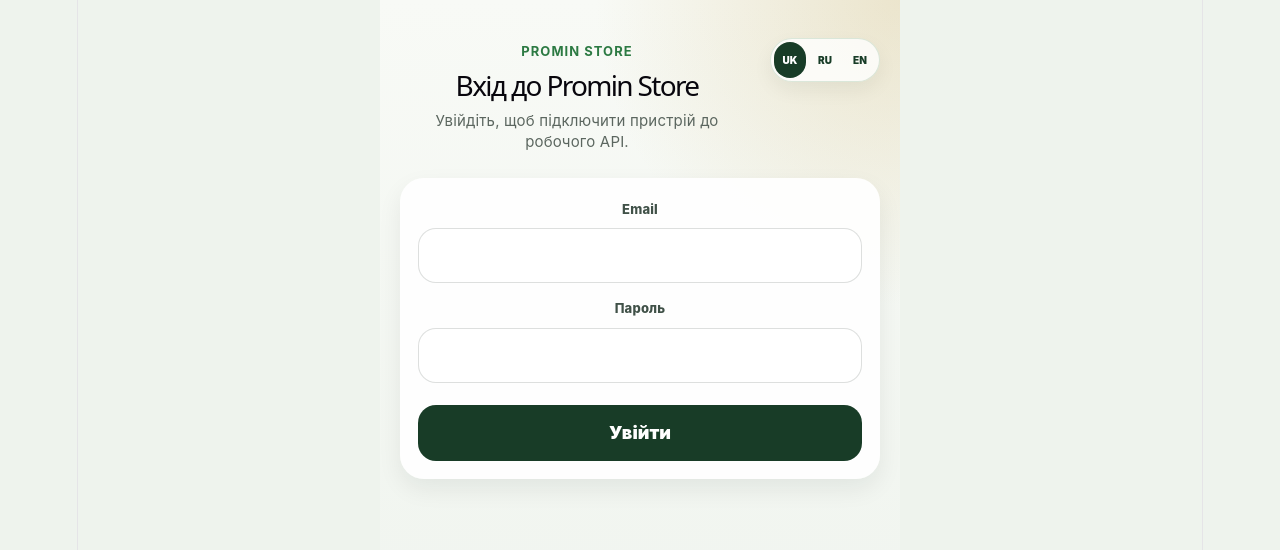
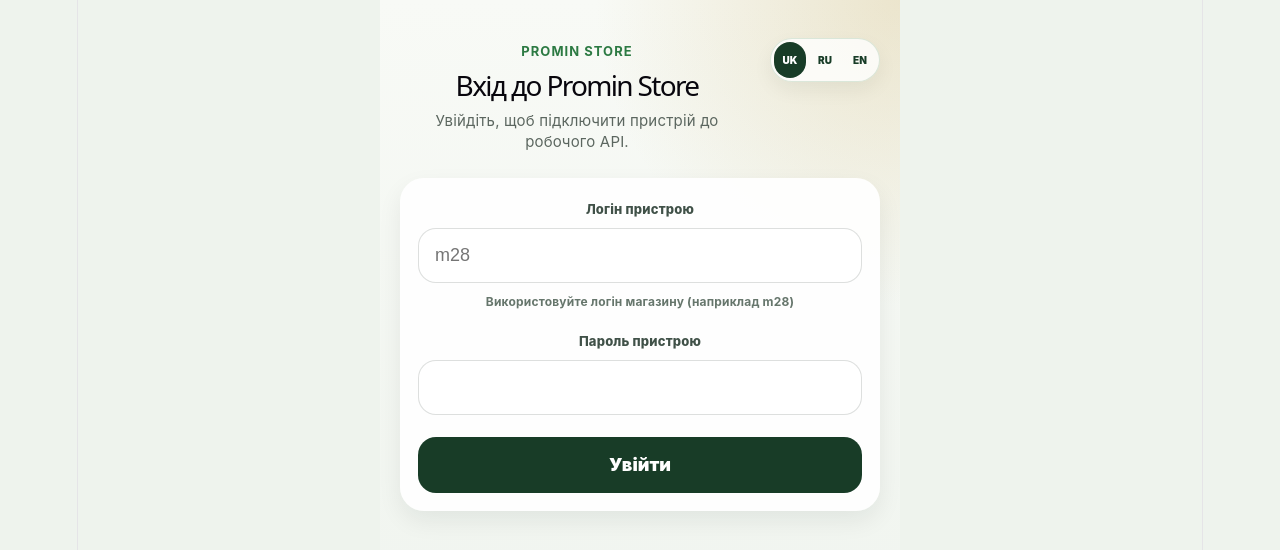
Before and after one commit to oleh3299/promin-store-app, a React (Vite) app: page / in a window 1280 px wide. Shown: the top 550 px of the page. Built offline with nearby package versions, Linux system fonts and the light colour scheme; no server answers.

Commit message:
Refine device login UX

```diff
--- a/src/App.css
+++ b/src/App.css
@@ -298,6 +298,12 @@
   margin-top: 0;
 }
 
+.login-form small {
+  color: #66766c;
+  font-size: 12px;
+  font-weight: 700;
+}
+
 .diagnostic-list {
   display: grid;
   gap: 10px;
--- a/src/App.tsx
+++ b/src/App.tsx
@@ -138,7 +138,7 @@
         }))
         setAuth({
           accessToken: null,
-          email: deviceLogin.trim().toLowerCase(),
+          deviceLogin: deviceLogin.trim().toLowerCase(),
           fullName: response.device.device_name,
         })
         setScreen('home')
@@ -151,8 +151,8 @@
       } catch (error) {
         setLoginError(
           error instanceof ApiError && error.status === 403
-            ? 'Пристрій відключено адміністратором'
-            : t.auth.error,
+            ? t.auth.disabledDevice
+            : t.auth.invalidCredentials,
         )
       } finally {
         setLoginPending(false)
@@ -164,7 +164,7 @@
   const handleLogout = useCallback(() => {
     setAuth({
       accessToken: null,
-      email: null,
+      deviceLogin: null,
       fullName: null,
     })
     setDevice((currentDevice) => ({
--- a/src/api/client.ts
+++ b/src/api/client.ts
@@ -5,8 +5,6 @@
   DeviceLoginResponse,
   DeviceRegisterResponse,
   EmployeeRead,
-  LoginResponse,
-  UserRead,
 } from './types'
 
 export const API_BASE_URL =
@@ -99,22 +97,11 @@
   return apiRequest<ApiHealth>('/health')
 }
 
-export function login(email: string, password: string) {
-  return apiRequest<LoginResponse>('/api/auth/login', {
-    method: 'POST',
-    body: JSON.stringify({ email, password }),
-  })
-}
-
 export function loginDevice(deviceLogin: string, password: string) {
   return apiRequest<DeviceLoginResponse>('/api/devices/login', {
     method: 'POST',
     body: JSON.stringify({ login: deviceLogin, password }),
   })
-}
-
-export function getMe(accessToken: string) {
-  return apiRequest<UserRead>('/api/auth/me', {}, { accessToken })
 }
 
 export function registerDevice(deviceUuid: string, storeCode: string) {
--- a/src/i18n/translations.ts
+++ b/src/i18n/translations.ts
@@ -24,11 +24,15 @@
   auth: {
     title: string
     subtitle: string
-    email: string
+    deviceLogin: string
+    deviceLoginPlaceholder: string
+    deviceLoginHelper: string
     password: string
     login: string
     logout: string
     error: string
+    invalidCredentials: string
+    disabledDevice: string
   }
   home: {
     title: string
@@ -73,8 +77,8 @@
     subtitle: string
     apiStatus: string
     checkApi: string
-    authState: string
-    signedInAs: string
+    terminalState: string
+    signedInAsDevice: string
     signedOut: string
     deviceState: string
     registered: string
@@ -163,11 +167,15 @@
     auth: {
       title: 'Вхід до Promin Store',
       subtitle: 'Увійдіть, щоб підключити пристрій до робочого API.',
-      email: 'Email',
-      password: 'Пароль',
+      deviceLogin: 'Логін пристрою',
+      deviceLoginPlaceholder: 'm28',
+      deviceLoginHelper: 'Використовуйте логін магазину (наприклад m28)',
+      password: 'Пароль пристрою',
       login: 'Увійти',
       logout: 'Вийти',
-      error: 'Не вдалося увійти. Перевірте email і пароль.',
+      error: 'Невірний логін або пароль',
+      invalidCredentials: 'Невірний логін або пароль',
+      disabledDevice: 'Пристрій відключено адміністратором',
     },
     home: {
       title: 'Робоче місце магазину',
@@ -212,9 +220,9 @@
       subtitle: 'Перевірка API, пристрою та локальної черги.',
       apiStatus: 'API',
       checkApi: 'Перевірити API',
-      authState: 'Авторизація',
-      signedInAs: 'Вхід виконано як',
-      signedOut: 'Не авторизовано',
+      terminalState: 'Термінал',
+      signedInAsDevice: 'Пристрій увійшов як',
+      signedOut: 'Пристрій не авторизовано',
       deviceState: 'Пристрій',
       registered: 'Зареєстровано',
       notRegistered: 'Не зареєстровано',
@@ -304,11 +312,15 @@
     auth: {
       title: 'Вход в Promin Store',
       subtitle: 'Войдите, чтобы подключить устройство к рабочему API.',
-      email: 'Email',
-      password: 'Пароль',
+      deviceLogin: 'Логін пристрою',
+      deviceLoginPlaceholder: 'm28',
+      deviceLoginHelper: 'Використовуйте логін магазину (наприклад m28)',
+      password: 'Пароль пристрою',
       login: 'Войти',
       logout: 'Выйти',
-      error: 'Не удалось войти. Проверьте email и пароль.',
+      error: 'Невірний логін або пароль',
+      invalidCredentials: 'Невірний логін або пароль',
+      disabledDevice: 'Пристрій відключено адміністратором',
     },
     home: {
       title: 'Рабочее место магазина',
@@ -353,9 +365,9 @@
       subtitle: 'Проверка API, устройства и локальной очереди.',
       apiStatus: 'API',
       checkApi: 'Проверить API',
-      authState: 'Авторизация',
-      signedInAs: 'Вход выполнен как',
-      signedOut: 'Не авторизовано',
+      terminalState: 'Термінал',
+      signedInAsDevice: 'Пристрій увійшов як',
+      signedOut: 'Пристрій не авторизовано',
       deviceState: 'Устройство',
       registered: 'Зарегистрировано',
       notRegistered: 'Не зарегистрировано',
@@ -445,11 +457,15 @@
     auth: {
       title: 'Sign in to Promin Store',
       subtitle: 'Sign in to connect this device to the live API.',
-      email: 'Email',
-      password: 'Password',
-      login: 'Sign in',
-      logout: 'Log out',
-      error: 'Could not sign in. Check your email and password.',
+      deviceLogin: 'Логін пристрою',
+      deviceLoginPlaceholder: 'm28',
+      deviceLoginHelper: 'Використовуйте логін магазину (наприклад m28)',
+      password: 'Пароль пристрою',
+      login: 'Увійти',
+      logout: 'Вийти',
+      error: 'Невірний логін або пароль',
+      invalidCredentials: 'Невірний логін або пароль',
+      disabledDevice: 'Пристрій відключено адміністратором',
     },
     home: {
       title: 'Store workspace',
@@ -494,9 +510,9 @@
       subtitle: 'API, device, and local queue checks.',
       apiStatus: 'API',
       checkApi: 'Check API',
-      authState: 'Auth',
-      signedInAs: 'Signed in as',
-      signedOut: 'Signed out',
+      terminalState: 'Термінал',
+      signedInAsDevice: 'Пристрій увійшов як',
+      signedOut: 'Пристрій не авторизовано',
       deviceState: 'Device',
       registered: 'Registered',
       notRegistered: 'Not registered',
--- a/src/lib/storage.ts
+++ b/src/lib/storage.ts
@@ -28,7 +28,7 @@
 
 export const DEFAULT_AUTH_STATE: AuthState = {
   accessToken: null,
-  email: null,
+  deviceLogin: null,
   fullName: null,
 }
 
@@ -177,7 +177,10 @@
 
   return {
     accessToken: typeof value.accessToken === 'string' ? value.accessToken : null,
-    email: typeof value.email === 'string' ? value.email : null,
+    deviceLogin:
+      typeof value.deviceLogin === 'string'
+        ? value.deviceLogin
+        : null,
     fullName: typeof value.fullName === 'string' ? value.fullName : null,
   }
 }
--- a/src/pages/DiagnosticsPage.tsx
+++ b/src/pages/DiagnosticsPage.tsx
@@ -56,10 +56,10 @@
 
       <section className="panel diagnostic-list">
         <div className="diagnostic-row">
-          <span>{t.diagnostics.authState}</span>
+          <span>{t.diagnostics.terminalState}</span>
           <strong>
-            {auth.email
-              ? `${t.diagnostics.signedInAs} ${auth.email}`
+            {auth.deviceLogin
+              ? `${t.diagnostics.signedInAsDevice} ${auth.deviceLogin}`
               : t.diagnostics.signedOut}
           </strong>
         </div>
--- a/src/pages/LoginPage.tsx
+++ b/src/pages/LoginPage.tsx
@@ -59,15 +59,17 @@
 
       <form className="panel login-form" onSubmit={handleSubmit}>
         <label>
-          <span>{t.auth.email}</span>
+          <span>{t.auth.deviceLogin}</span>
           <input
             autoComplete="username"
             inputMode="text"
             type="text"
+            placeholder={t.auth.deviceLoginPlaceholder}
             value={login}
             onChange={(event) => setLogin(event.target.value)}
             required
           />
+          <small>{t.auth.deviceLoginHelper}</small>
         </label>
 
         <label>
--- a/src/types/attendance.ts
+++ b/src/types/attendance.ts
@@ -27,7 +27,7 @@
 
 export type AuthState = {
   accessToken: string | null
-  email: string | null
+  deviceLogin: string | null
   fullName: string | null
 }
 
```
Also changed, not shown: src/api/types.ts (+0 -13 lines).
